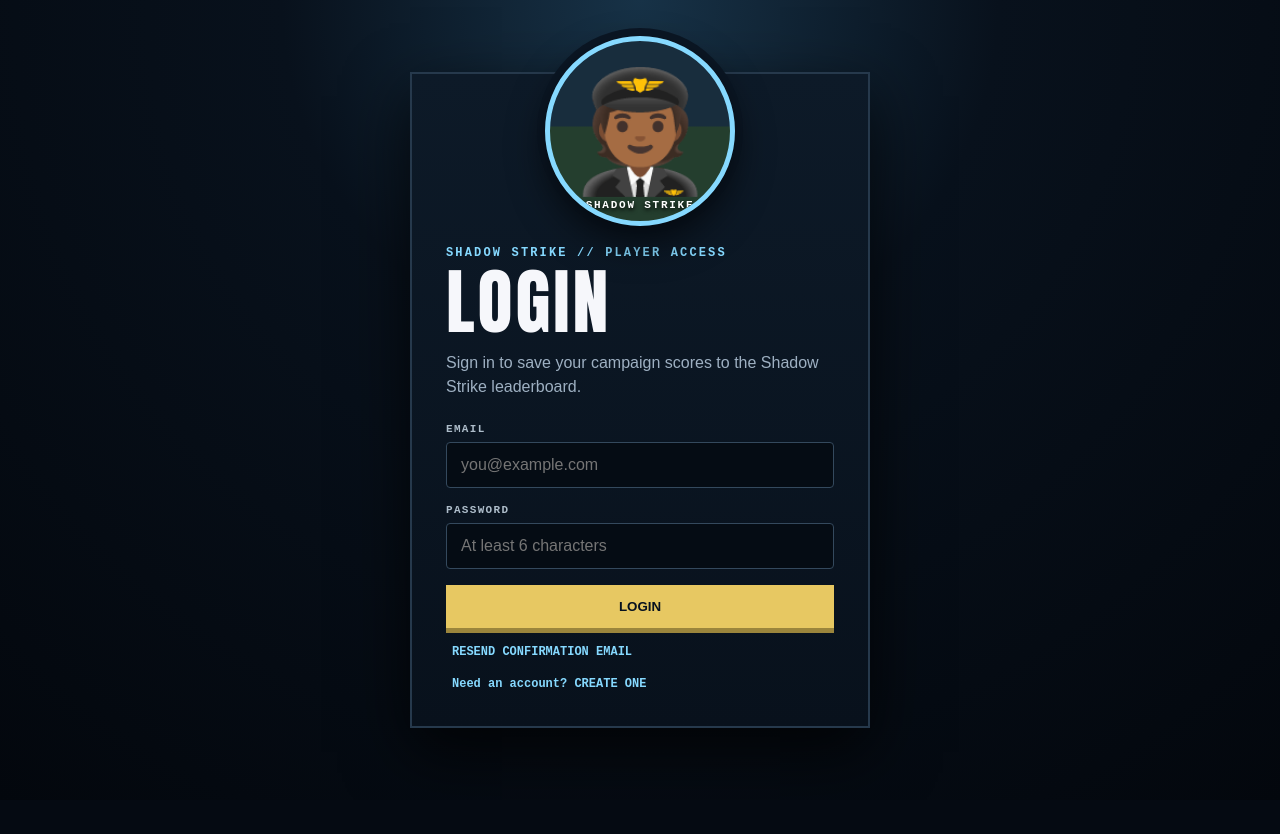
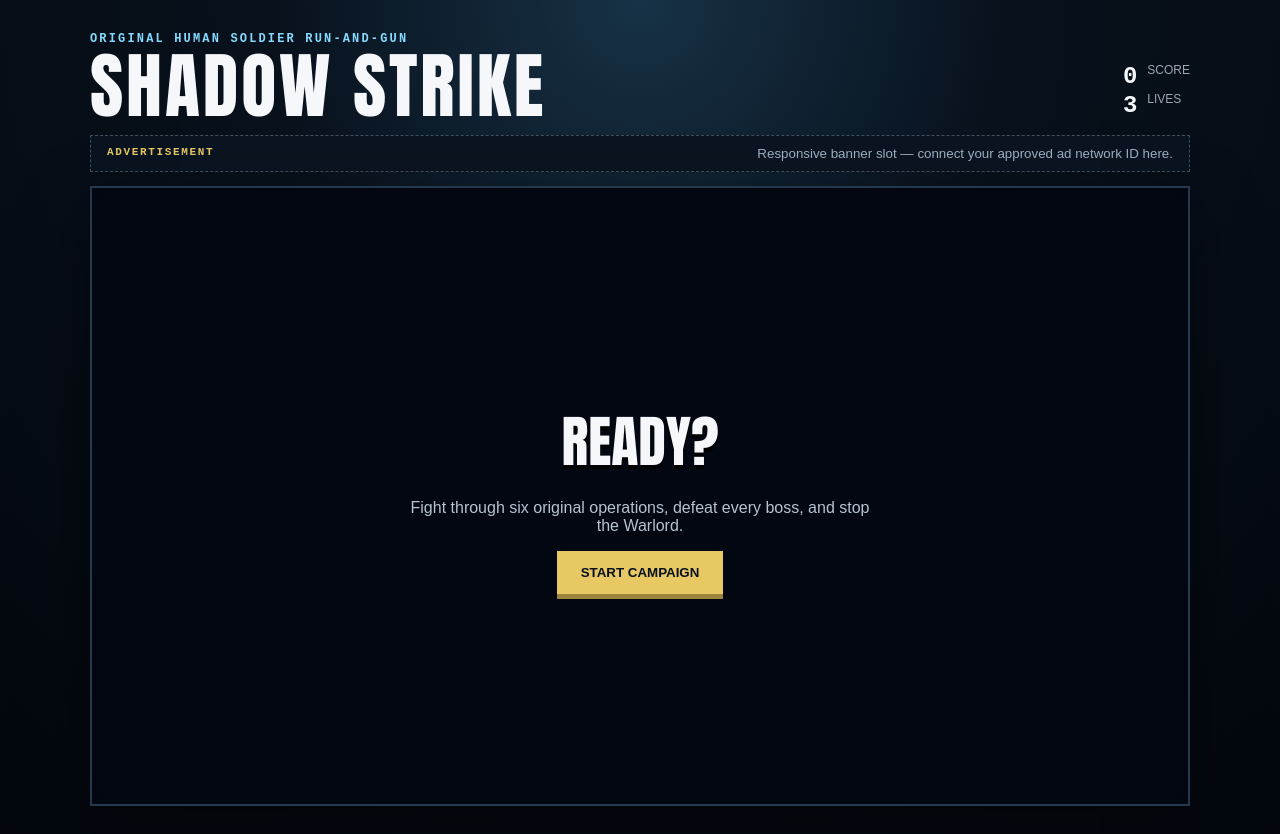
Before and after one commit to emmanuelodogiyon-dev/Contra, a Next.js app: page / in a window 1280 px wide. Before the commit the page ends 800 px from the top, so only its background shows below. Built offline with nearby package versions, Linux system fonts and the light colour scheme; no server answers.

Commit message:
Remove login and logout from Shadow Strike

```diff
--- a/components/AuthGate.js
+++ b/components/AuthGate.js
@@ -1,225 +1,7 @@
 'use client'
 
-import { useEffect, useState } from 'react'
-import { getSupabase } from '../lib/supabase'
 import GameShell from './GameShell'
 
-function friendlyAuthError(error) {
-  if (!error) return ''
-  const code = String(error.code || '')
-  const status = Number(error.status || 0)
-  const text = String(error.message || '')
-
-  if (code === 'over_email_send_rate_limit' || /email.*rate.?limit|rate.?limit.*email|too many emails/i.test(text)) {
-    return 'EMAIL LIMIT REACHED — Supabase has temporarily limited confirmation emails. Please wait before trying again, or use a custom SMTP provider for production.'
-  }
-
-  if (code === 'over_request_rate_limit' || status === 429 || /too many requests|rate.?limit/i.test(text)) {
-    return 'TOO MANY REQUESTS — please wait a few minutes before trying again.'
-  }
-
-  if (code === 'email_address_not_authorized') {
-    return 'EMAIL NOT AUTHORIZED — configure custom SMTP in Supabase to send confirmation emails to public users.'
-  }
-
-  return text
+export default function AuthGate() {
+  return <GameShell />
 }
-
-export default function AuthGate() {
-  const [session, setSession] = useState(null)
-  const [mode, setMode] = useState('login')
-  const [email, setEmail] = useState('')
-  const [password, setPassword] = useState('')
-  const [displayName, setDisplayName] = useState('')
-  const [busy, setBusy] = useState(true)
-  const [message, setMessage] = useState('')
-  const [resendCooldown, setResendCooldown] = useState(0)
-
-  useEffect(() => {
-    const supabase = getSupabase()
-    if (!supabase) {
-      setMessage('Supabase is not configured yet.')
-      setBusy(false)
-      return undefined
-    }
-
-    let active = true
-
-    supabase.auth.getSession().then(({ data }) => {
-      if (!active) return
-      setSession(data.session)
-      setBusy(false)
-    })
-
-    const hash = window.location.hash
-    if (hash.includes('error_code=otp_expired')) {
-      setMessage('That confirmation link has expired or was already opened. Create a fresh confirmation email and open the newest link once.')
-      window.history.replaceState({}, document.title, window.location.pathname + window.location.search)
-    } else if (hash.includes('error=access_denied')) {
-      setMessage('Email confirmation could not be completed. Please request a new confirmation email.')
-      window.history.replaceState({}, document.title, window.location.pathname + window.location.search)
-    }
-
-    const { data: listener } = supabase.auth.onAuthStateChange((_event, nextSession) => {
-      setSession(nextSession)
-    })
-
-    return () => {
-      active = false
-      listener.subscription.unsubscribe()
-    }
-  }, [])
-
-  useEffect(() => {
-    if (resendCooldown <= 0) return undefined
-    const timer = window.setInterval(() => {
-      setResendCooldown(value => Math.max(0, value - 1))
-    }, 1000)
-    return () => window.clearInterval(timer)
-  }, [resendCooldown])
-
-  useEffect(() => {
-    if (!session?.user) return
-    const supabase = getSupabase()
-    if (!supabase) return
-    const suggested = String(session.user.user_metadata?.display_name || session.user.email?.split('@')[0] || 'Player').trim()
-    const safeName = suggested.length >= 2 ? suggested.slice(0, 24) : 'Player'
-    supabase.from('profiles').upsert({ id: session.user.id, display_name: safeName }, { onConflict: 'id' }).then(({ error }) => {
-      if (error) console.error('Profile sync failed:', error)
-    })
-  }, [session])
-
-  async function resendConfirmation() {
-    const supabase = getSupabase()
-    const target = email.trim()
-    if (!supabase || !target) {
-      setMessage('Enter your registration email first.')
-      return
-    }
-    if (resendCooldown > 0) {
-      setMessage(`Please wait ${resendCooldown}s before requesting another confirmation email.`)
-      return
-    }
-
-    setBusy(true)
-    setMessage('Sending a fresh confirmation email…')
-    const { error } = await supabase.auth.resend({
-      type: 'signup',
-      email: target,
-      options: { emailRedirectTo: window.location.origin },
-    })
-
-    if (error) {
-      setMessage(friendlyAuthError(error))
-    } else {
-      setMessage('Fresh confirmation email sent. Open only the newest email link once, then sign in.')
-      setResendCooldown(60)
-    }
-    setBusy(false)
-  }
-
-  async function submit(e) {
-    e.preventDefault()
-    setBusy(true)
-    setMessage('')
-    const supabase = getSupabase()
-    if (!supabase) {
-      setMessage('Supabase is not configured yet.')
-      setBusy(false)
-      return
-    }
-
-    if (mode === 'login') {
-      const { error } = await supabase.auth.signInWithPassword({ email: email.trim(), password })
-      if (error) {
-        if (/confirm|verified|email/i.test(error.message)) {
-          setMessage(`${error.message} You can request a fresh confirmation email below.`)
-        } else {
-          setMessage(friendlyAuthError(error))
-        }
-      } else {
-        setMessage('Login successful.')
-      }
-    } else {
-      const callsign = displayName.trim() || email.trim().split('@')[0] || 'Player'
-      const safeCallsign = callsign.length >= 2 ? callsign.slice(0, 24) : 'Player'
-      const { data, error } = await supabase.auth.signUp({
-        email: email.trim(),
-        password,
-        options: {
-          data: { display_name: safeCallsign },
-          emailRedirectTo: window.location.origin,
-        },
-      })
-      if (error) {
-        setMessage(friendlyAuthError(error))
-      } else if (data.session) {
-        await supabase.auth.signOut()
-        setMode('login')
-        setPassword('')
-        setDisplayName('')
-        setMessage('Registration successful. Please sign in to continue.')
-      } else {
-        setMode('login')
-        setPassword('')
-        setDisplayName('')
-        setMessage('Registration successful. Confirm your email, then sign in to continue.')
-      }
-    }
-    setBusy(false)
-  }
-
-  async function logout() {
-    const supabase = getSupabase()
-    if (supabase) await supabase.auth.signOut()
-  }
-
-  if (session) {
-    return (
-      <>
-        <div className="account-bar">
-          <span>PLAYER: {session.user.email}</span>
-          <button type="button" onClick={logout}>LOG OUT</button>
-        </div>
-        <GameShell />
-      </>
-    )
-  }
-
-  return (
-    <section className="auth-screen">
-      <div className="auth-card">
-        <div className="auth-avatar" aria-hidden="true">🧑🏾‍✈️</div>
-        <div className="eyebrow">SHADOW STRIKE // PLAYER ACCESS</div>
-        <h1>{mode === 'login' ? 'LOGIN' : 'CREATE ACCOUNT'}</h1>
-        <p>Sign in to save your campaign scores to the Shadow Strike leaderboard.</p>
-        <form onSubmit={submit}>
-          {mode === 'signup' && (
-            <label>
-              CALLSIGN
-              <input value={displayName} onChange={e => setDisplayName(e.target.value)} placeholder="Your callsign" maxLength={30} />
-            </label>
-          )}
-          <label>
-            EMAIL
-            <input type="email" value={email} onChange={e => setEmail(e.target.value)} placeholder="you@example.com" autoComplete="email" required />
-          </label>
-          <label>
-            PASSWORD
-            <input type="password" value={password} onChange={e => setPassword(e.target.value)} placeholder="At least 6 characters" minLength={6} autoComplete={mode === 'login' ? 'current-password' : 'new-password'} required />
-          </label>
-          <button className="auth-submit" type="submit" disabled={busy}>
-            {busy ? 'PLEASE WAIT…' : mode === 'login' ? 'LOGIN' : 'CREATE ACCOUNT'}
-          </button>
-        </form>
-        <button className="auth-switch" type="button" onClick={resendConfirmation} disabled={busy || resendCooldown > 0}>
-          {resendCooldown > 0 ? `RESEND AVAILABLE IN ${resendCooldown}s` : 'RESEND CONFIRMATION EMAIL'}
-        </button>
-        {message && <div className="auth-message" role="status">{message}</div>}
-        <button className="auth-switch" type="button" onClick={() => { setMode(mode === 'login' ? 'signup' : 'login'); setMessage('') }}>
-          {mode === 'login' ? 'Need an account? CREATE ONE' : 'Already registered? LOGIN'}
-        </button>
-      </div>
-    </section>
-  )
-}
```
